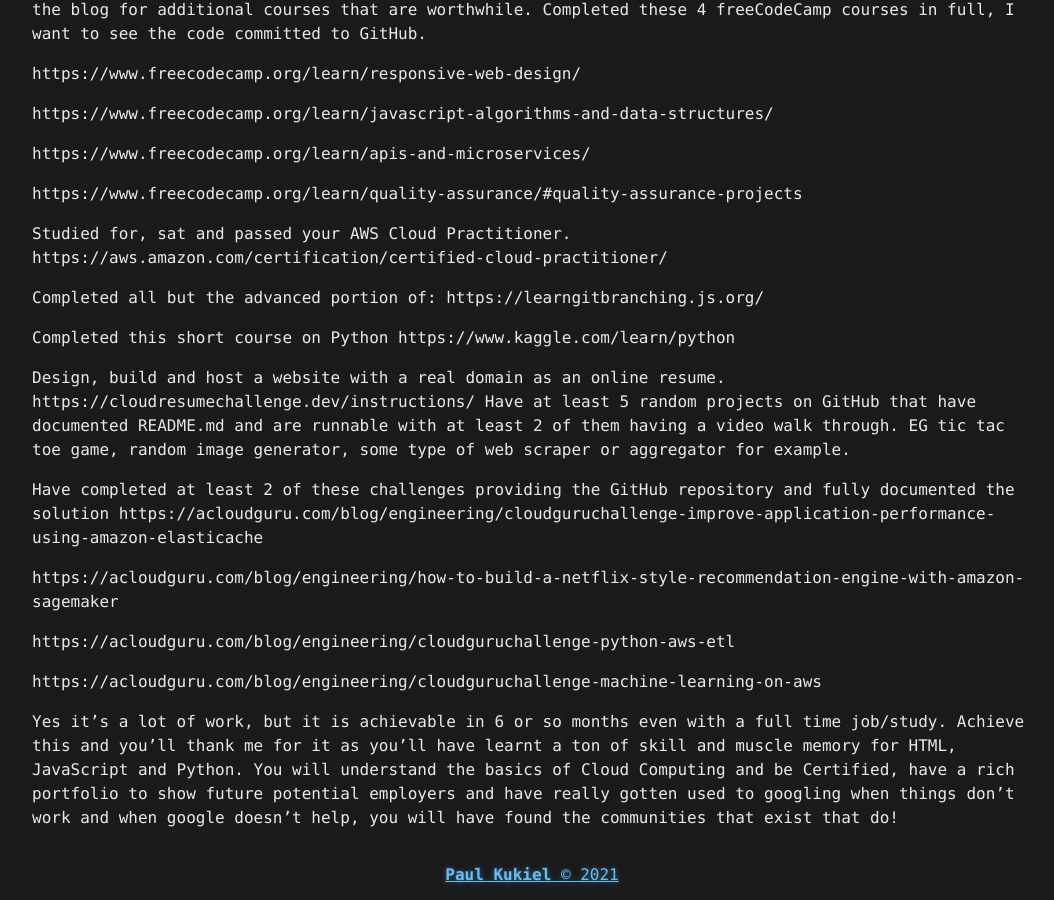
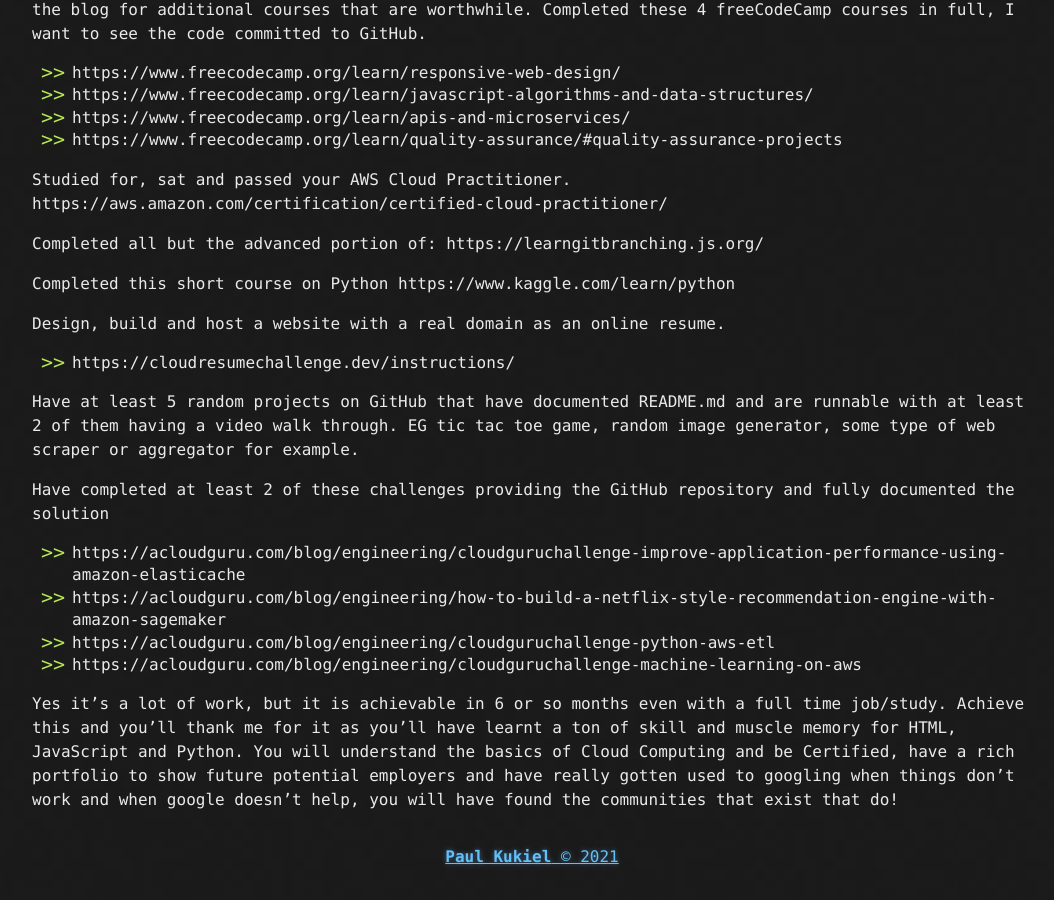
Before and after one commit to kukielp/sample-blog, a Jekyll site: the page built from _posts/2021-06-11-pathway-to-success.md, in a window 1280 px wide and 900 px high, scrolled down 898 px. Shown: the whole window, without its empty margins (108-1162 px from the left). Built offline with Jekyll 4.4.1, drawn with Linux system fonts in a browser that asks for light colours; a script that is not in the unit is left out.

Commit message:
Update formatting

```diff
--- a/_posts/2021-06-11-pathway-to-success.md
+++ b/_posts/2021-06-11-pathway-to-success.md
@@ -9,13 +9,10 @@ You’ll notice it contains both front end and backend, there is no choice here
 Anyway, enough of the story here is the list. Keen to hear feedback and feel free to provide a PR on the blog for additional courses that are worthwhile.
 Completed these 4 freeCodeCamp courses in full, I want to see the code committed to GitHub.
 
-https://www.freecodecamp.org/learn/responsive-web-design/
-
-https://www.freecodecamp.org/learn/javascript-algorithms-and-data-structures/
-
-https://www.freecodecamp.org/learn/apis-and-microservices/
-
-https://www.freecodecamp.org/learn/quality-assurance/#quality-assurance-projects
+- https://www.freecodecamp.org/learn/responsive-web-design/
+- https://www.freecodecamp.org/learn/javascript-algorithms-and-data-structures/
+- https://www.freecodecamp.org/learn/apis-and-microservices/
+- https://www.freecodecamp.org/learn/quality-assurance/#quality-assurance-projects
 
 Studied for, sat and passed your AWS Cloud Practitioner. https://aws.amazon.com/certification/certified-cloud-practitioner/
 
@@ -23,16 +20,16 @@ Completed all but the advanced portion of: https://learngitbranching.js.org/
 
 Completed this short course on Python https://www.kaggle.com/learn/python
 
-Design, build and host a website with a real domain as an online resume. https://cloudresumechallenge.dev/instructions/
+Design, build and host a website with a real domain as an online resume.
+- https://cloudresumechallenge.dev/instructions/
+
 Have at least 5 random projects on GitHub that have documented README.md and are runnable with at least 2 of them having a video walk through. EG tic tac toe game, random image generator, some type of web scraper or aggregator for example.
 
 Have completed at least 2 of these challenges providing the GitHub repository and fully documented the solution
-https://acloudguru.com/blog/engineering/cloudguruchallenge-improve-application-performance-using-amazon-elasticache
 
-https://acloudguru.com/blog/engineering/how-to-build-a-netflix-style-recommendation-engine-with-amazon-sagemaker
-
-https://acloudguru.com/blog/engineering/cloudguruchallenge-python-aws-etl
-
-https://acloudguru.com/blog/engineering/cloudguruchallenge-machine-learning-on-aws
+- https://acloudguru.com/blog/engineering/cloudguruchallenge-improve-application-performance-using-amazon-elasticache
+- https://acloudguru.com/blog/engineering/how-to-build-a-netflix-style-recommendation-engine-with-amazon-sagemaker
+- https://acloudguru.com/blog/engineering/cloudguruchallenge-python-aws-etl
+- https://acloudguru.com/blog/engineering/cloudguruchallenge-machine-learning-on-aws
 
 Yes it’s a lot of work, but it is achievable in 6 or so months even with a full time job/study. Achieve this and you’ll thank me for it as you’ll have learnt a ton of skill and muscle memory for HTML, JavaScript and Python. You will understand the basics of Cloud Computing and be Certified, have a rich portfolio to show future potential employers and have really gotten used to googling when things don’t work and when google doesn’t help, you will have found the communities that exist that do!
```
